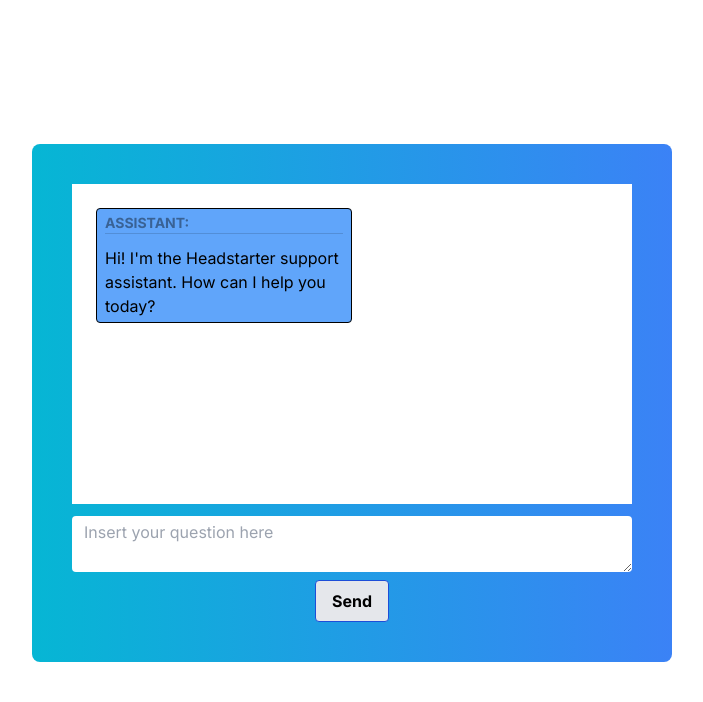
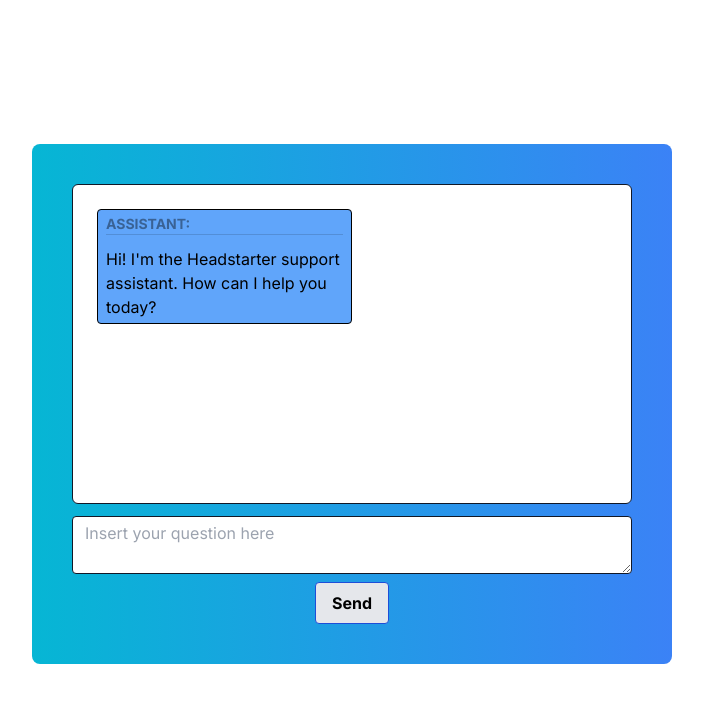
Before and after one commit to ibrahim-kiri/AI-CustomerSupport-Chat, a Next.js app: page / in a window 1280 px wide. Shown: the top 702 px of the page, without its empty margins (288-991 px from the left). Built offline with nearby package versions, Linux system fonts and the light colour scheme.

Commit message:
chat window border change

```diff
--- a/src/components/ChatWindow.js
+++ b/src/components/ChatWindow.js
@@ -24,7 +24,7 @@ export default function ChatWindow() {
   return (
     <div className="flex flex-col w-3/5 md:w-1/2 mx-auto bg-red-400 p-10 gap-3 mt-12 md:mt-36 rounded-lg bg-gradient-to-r from-cyan-500 to-blue-500">
       <div
-        className="flex text-wrap flex-col gap-5 bg-white p-6 overflow-y-scroll h-80"
+        className="flex text-wrap flex-col gap-5 bg-white p-6 overflow-y-scroll h-80 border border-gray-900 rounded-md"
         id="chatWindow "
       >
         {messages.map((msg) => {
@@ -34,7 +34,7 @@ export default function ChatWindow() {
                 msg.role === 'user'
                   ? 'bg-green-300 self-end '
                   : 'bg-blue-400 self-start '
-              } border border-black rounded text-xs md:text-base w-90 md:w-1/2 text-wrap px-2 py-1 flex flex-col gap-3`}
+              } border border-black rounded text-xs md:text-base w-90 md:w-1/2 text-wrap px-2 py-1 flex flex-col gap-3 `}
             >
               <p className="text-sm opacity-40 font-bold border-b border-black border-opacity-35">
                 {msg.role.toUpperCase()}:
@@ -45,13 +45,13 @@ export default function ChatWindow() {
         })}
       </div>
       <div id="promptArea mt-3">
-        <form onSubmit={submitHandler} className="flex flex-col gap-2">
+        <form onSubmit={submitHandler} className="flex flex-col gap-2 ">
           <textarea
             value={userMessage}
             onChange={changeHandler}
-            className="px-3 py-1 rounded"
+            className="px-3 py-1 rounded border border-gray-900  "
             placeholder="Insert your question here"
-          ></textarea>
+          />
           <button
             type="submit"
             className="bg-gray-200 hover:bg-white text-black m-auto py-2 px-4 border border-blue-700 rounded font-bold"
```
